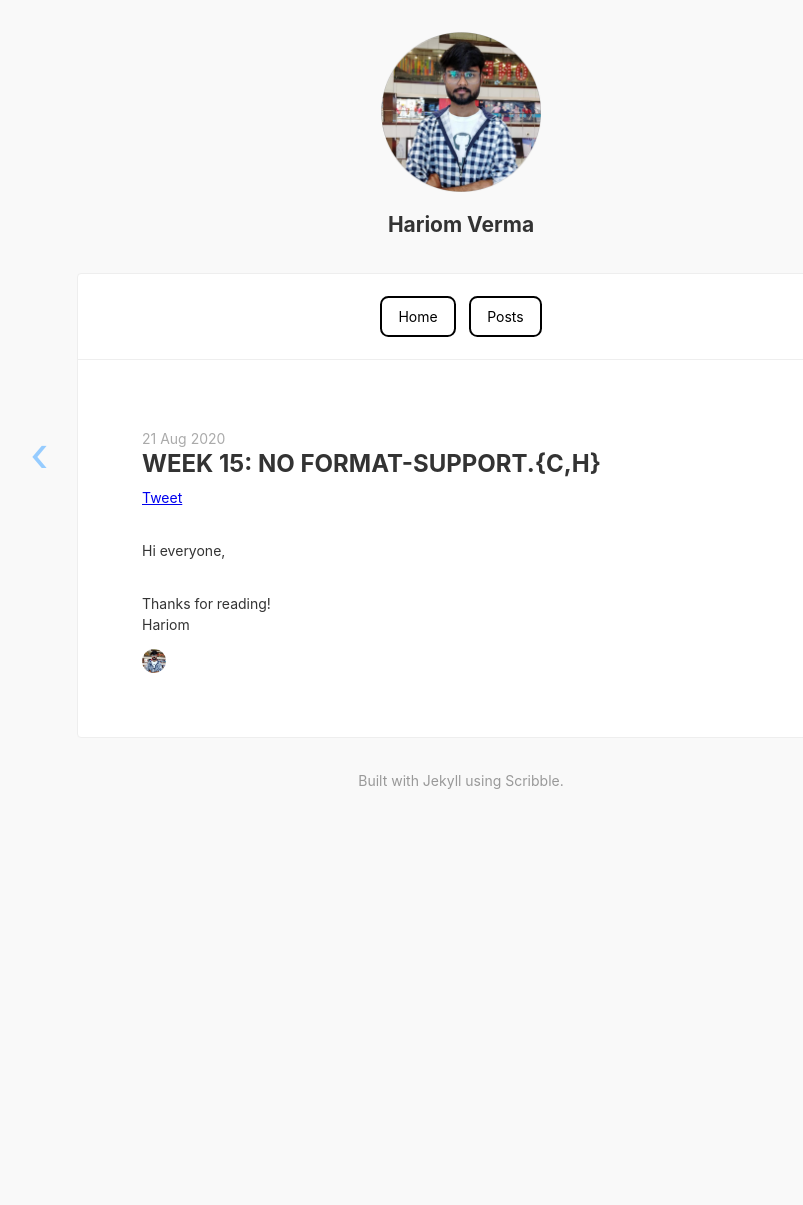
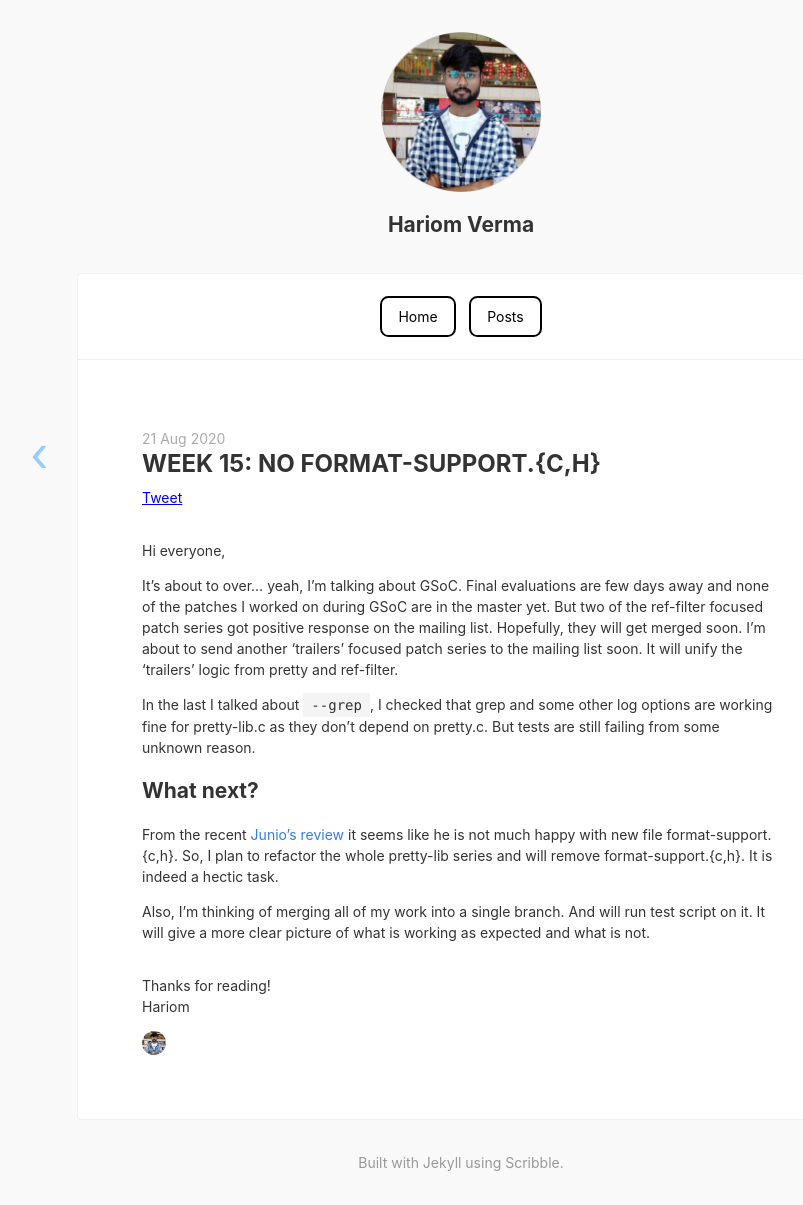
Before and after one commit to harry-hov/blogs, a Jekyll site: the page built from _posts/2020-08-21-week15-no-format-support.md, in a window 1280 px wide. Shown: the whole page, without its empty margins (179-982 px from the left). Built offline with Jekyll 4.4.1, drawn with Linux system fonts in a browser that asks for light colours; comment, search, counter and statistics services are not loaded; before the commit the page ends 900 px from its top, so only the background shows below that.

Commit message:
Update 2020-08-21-week15-no-format-support.md

```diff
--- a/_posts/2020-08-21-week15-no-format-support.md
+++ b/_posts/2020-08-21-week15-no-format-support.md
@@ -4,3 +4,13 @@ categories: gsoc
 ---
 
 Hi everyone,
+
+It's about to over... yeah, I'm talking about GSoC. Final evaluations are few days away and none of the patches I worked on during GSoC are in the master yet. But two of the ref-filter focused patch series got positive response on the mailing list. Hopefully, they will get merged soon. I'm about to send another 'trailers' focused patch series to the mailing list soon. It will unify the 'trailers' logic from pretty and ref-filter.
+
+In the last I talked about `--grep`, I checked that grep and some other log options are working fine for pretty-lib.c as they don't depend on pretty.c. But tests are still failing from some unknown reason.
+
+## What next?
+
+From the recent [Junio's review](https://public-inbox.org/git/xmqqlfid1305.fsf@gitster.c.googlers.com/) it seems like he is not much happy with new file format-support.{c,h}. So, I plan to refactor the whole pretty-lib series and will remove format-support.{c,h}. It is indeed a hectic task.
+
+Also, I'm thinking of merging all of my work into a single branch. And will run test script on it. It will give a more clear picture of what is working as expected and what is not.
```
